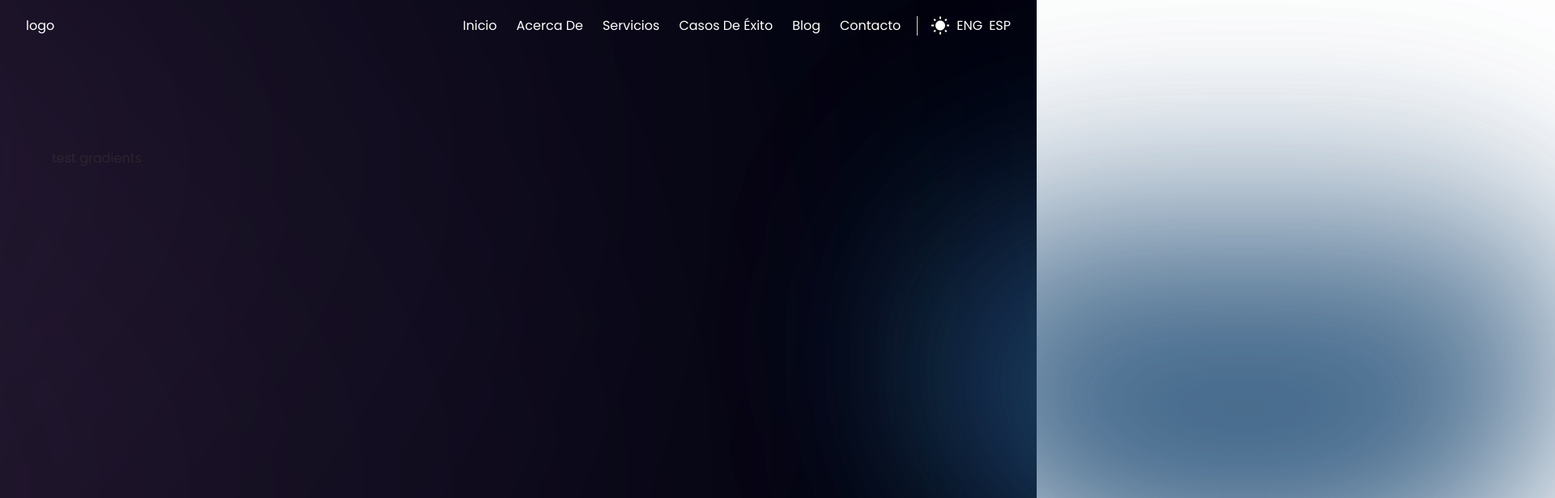
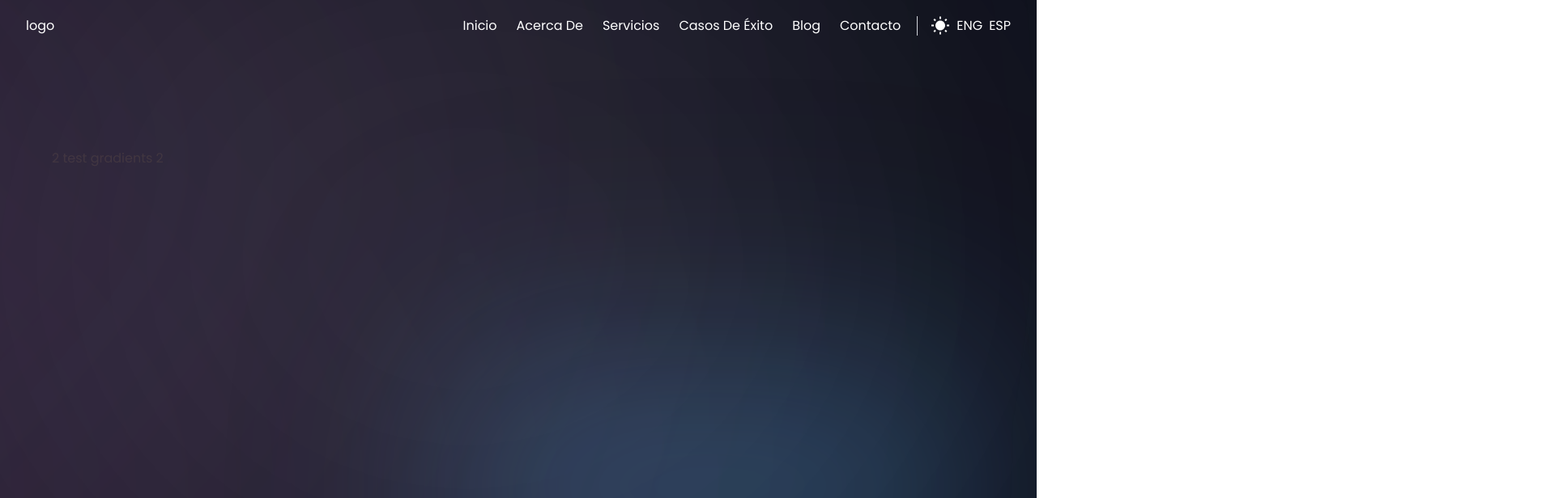
Before and after one commit to bryansanudo/gba, a React (Vite) app: page / in a window 1280 px wide. Shown: the top 616 px of the page at 81% size, 1920 px wide, since content can reach past the window. Built offline with nearby package versions, Linux system fonts and the light colour scheme.

Commit message:
test gradients 2

```diff
--- a/src/components/Home.jsx
+++ b/src/components/Home.jsx
@@ -3,7 +3,7 @@ import Section from "@/components/common/Section";
 const Home = () => {
   return (
     <Section>
-      <div className="h-screen">test gradients</div>
+      <div className="h-screen">2 test gradients 2</div>
     </Section>
   );
 };
--- a/src/components/common/Section.jsx
+++ b/src/components/common/Section.jsx
@@ -8,14 +8,16 @@ const Section = ({ children, title, subtitle }) => {
         className={`dark:bg-accent mt-28  ${styles.paddingX} ${styles.flexCenter}`}
       >
         <div className={`${styles.boxWidth} `}>
-          <div className="md:absolute z-[0] w-[60%] h-[60%] -right-[50%] rounded-full blue__gradient bottom-40" />
-          <div className="md:absolute z-[0] w-[60%] h-[60%] -right-[50%] rounded-full blue__gradient bottom-40" />
-          {/* <div className="absolute z-[0] w-[50%] h-[50%] -left-1/2 bottom-0 rounded-full blue__gradient" /> */}
+          {/* <div className="md:absolute z-[0] w-[60%] h-[60%] -right-[50%] rounded-full blue__gradient bottom-40" />
+          <div className="md:absolute z-[0] w-[60%] h-[60%] -right-[50%] rounded-full blue__gradient bottom-40" /> */}
 
           {/* gradient start */}
           <div className="absolute z-[3] -left-1/2 top-0 w-[50%] h-[50%] rounded-full pink__gradient" />
           <div className="absolute z-[0] w-[50%] h-[50%] -left-1/2 bottom-0 rounded-full pink__gradient" />
           {/* gradient end */}
+          {/*   <div className="absolute z-[0] w-[40%] h-[35%] top-0 pink__gradient" /> */}
+          <div className="absolute z-[1] w-[80%] h-[80%] rounded-full white__gradient bottom-40" />
+          <div className="absolute z-[0] w-[50%] h-[50%] right-20 bottom-20 blue__gradient" />
 
           <div className="w-full flex justify-between items-center flex-col sm:mb-16 mb-6 relative z-[1]">
             <h2 className={`${styles.heading2} text-gradient mr-4`}>{title}</h2>
```
